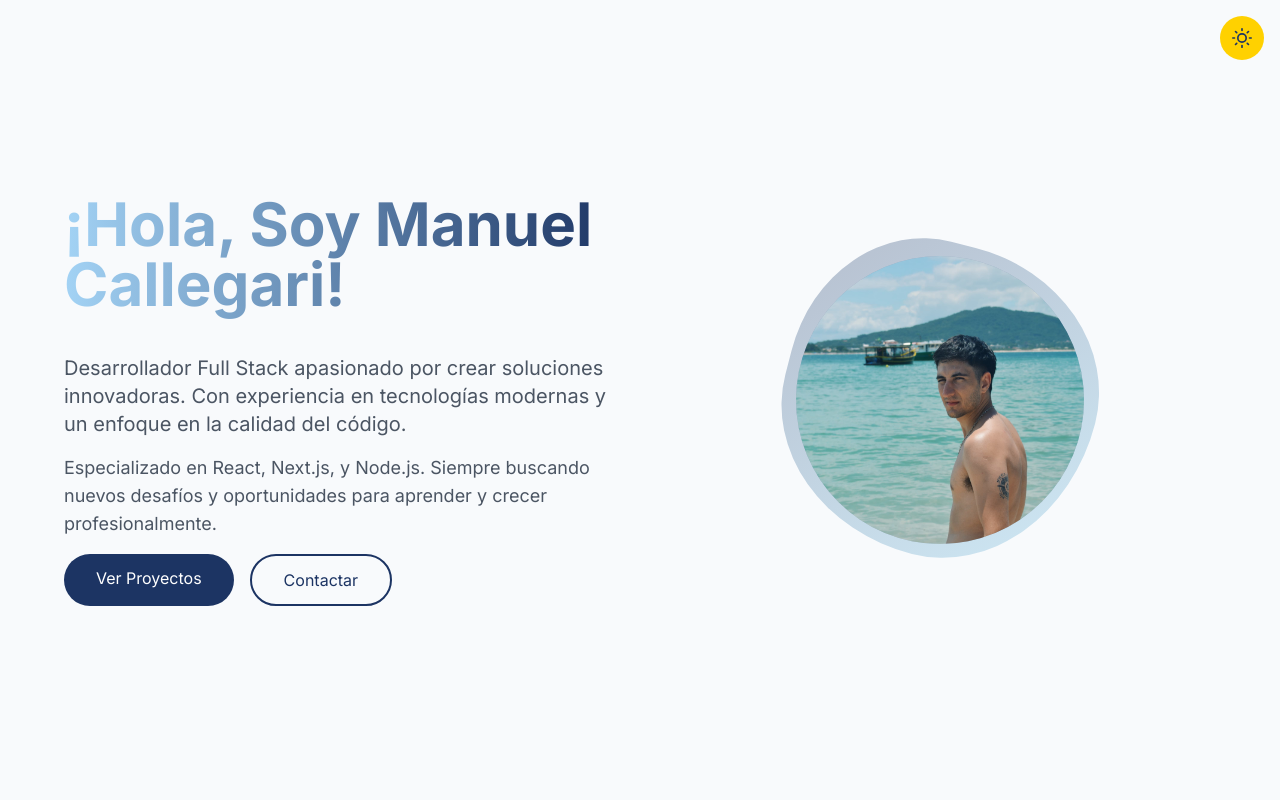
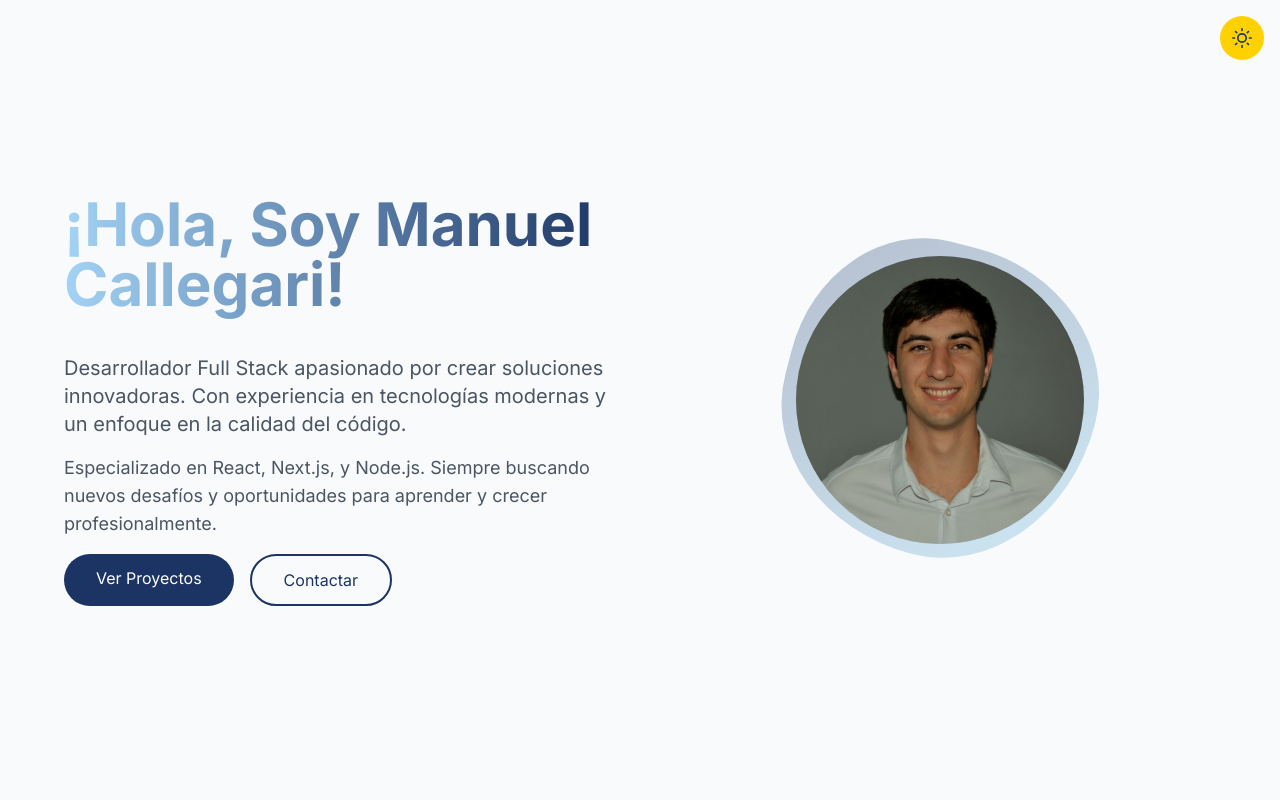
Before and after one commit to ManuelCallegari98/portfolio, a Next.js app: page / in a window 1280 px wide. Shown: the top 800 px of the page. Built offline with nearby package versions, Linux system fonts and the light colour scheme.

Commit message:
Mejoras en la pagina

```diff
--- a/src/app/page.tsx
+++ b/src/app/page.tsx
@@ -153,7 +153,7 @@ export default function Home() {
 
               {/* Profile image */}
               <Image
-                src="/images/me.jpg"
+                src="/images/me4.jpg"
                 alt="Manuel Callegari"
                 width={300}
                 height={300}
```
Also changed, not shown: public/images/me4.JPG (added), public/images/pelota.png (deleted).
